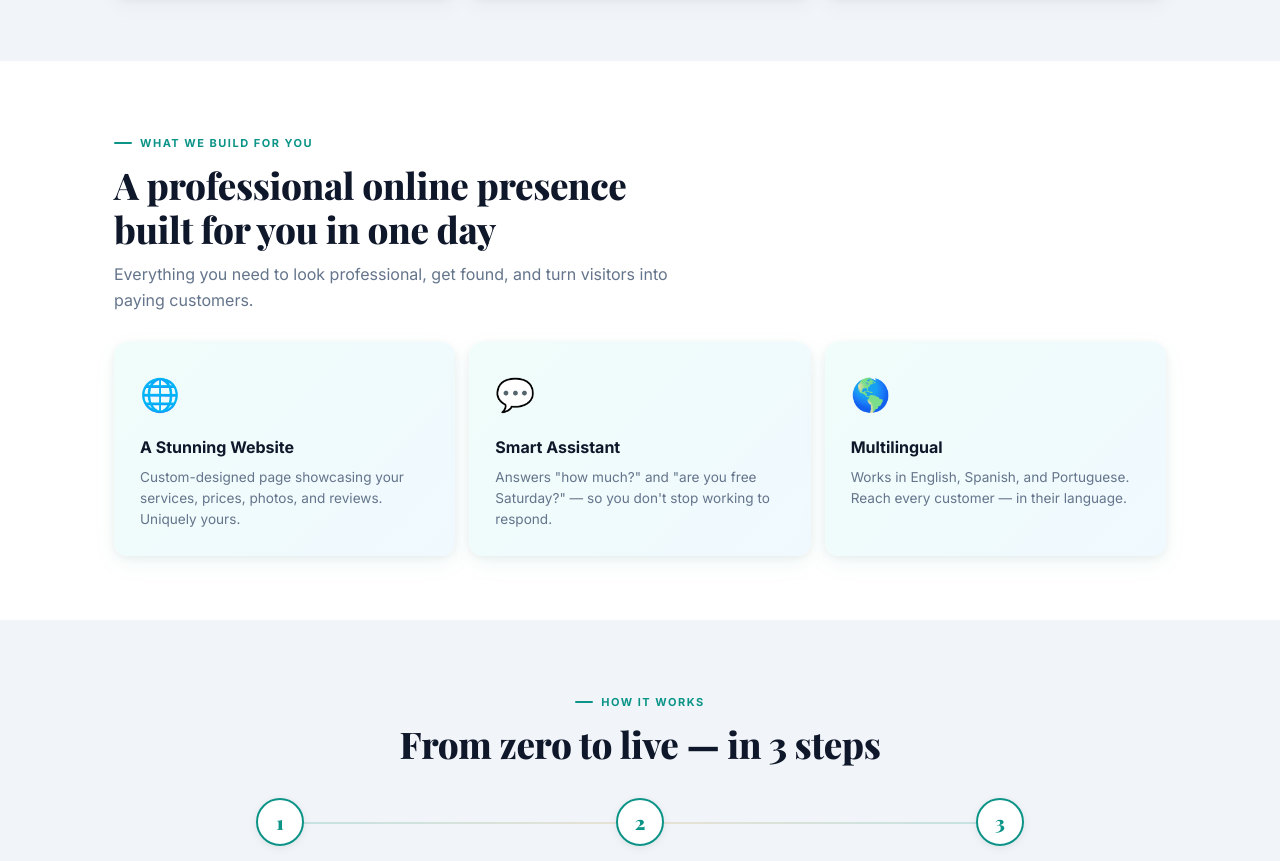
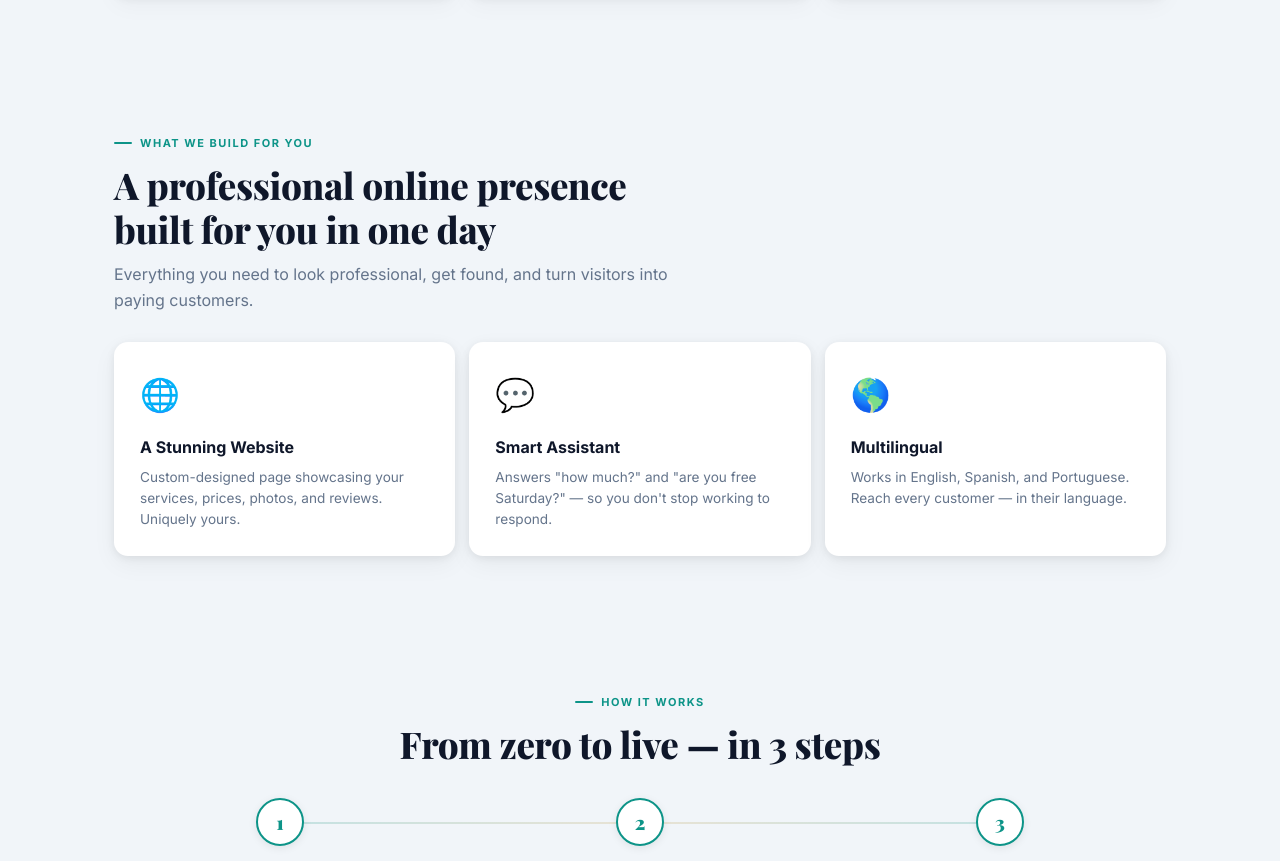
Before and after one commit to sunilmsft/frontdesk-ai, a website: page public/pitch.html in a window 1280 px wide. Shown: the part 1256-2117 px from the top of the page. Drawn offline with nearby package versions, Linux system fonts and the light colour scheme.

Commit message:
Fix solution cards: white on #f1f5f9 with stronger shadows
- Solution section bg changed from white to #f1f5f9
- Solution cards now plain white (was barely-visible teal gradient)
- Shadows bumped to match problem cards

```diff
--- a/public/pitch.html
+++ b/public/pitch.html
@@ -183,14 +183,14 @@
     .problem-card p { font-size: 0.85rem; color: var(--muted); line-height: 1.55; }
 
     /* Solution */
-    .solution { background: white; }
+    .solution { background: #f1f5f9; }
     .solution-grid { display: grid; grid-template-columns: repeat(3, 1fr); gap: 14px; margin-top: 28px; }
     .solution-card {
-      background: linear-gradient(135deg, #f0fdfa, #f0f9ff); border-radius: 14px; padding: 26px;
-      box-shadow: 0 2px 8px rgba(0,0,0,0.06), 0 8px 24px rgba(13,148,136,0.06);
+      background: white; border-radius: 14px; padding: 26px;
+      box-shadow: 0 2px 8px rgba(0,0,0,0.07), 0 8px 24px rgba(0,0,0,0.05);
       transition: all 0.4s cubic-bezier(0.16,1,0.3,1);
     }
-    .solution-card:hover { transform: translateY(-3px); box-shadow: 0 10px 30px rgba(13,148,136,0.12); }
+    .solution-card:hover { transform: translateY(-3px); box-shadow: 0 12px 36px rgba(0,0,0,0.12); }
     .solution-emoji { font-size: 2rem; margin-bottom: 12px; display: block; }
     .solution-card h3 { font-size: 1rem; font-weight: 700; margin-bottom: 6px; }
     .solution-card p { font-size: 0.85rem; color: var(--muted); line-height: 1.55; }
```
